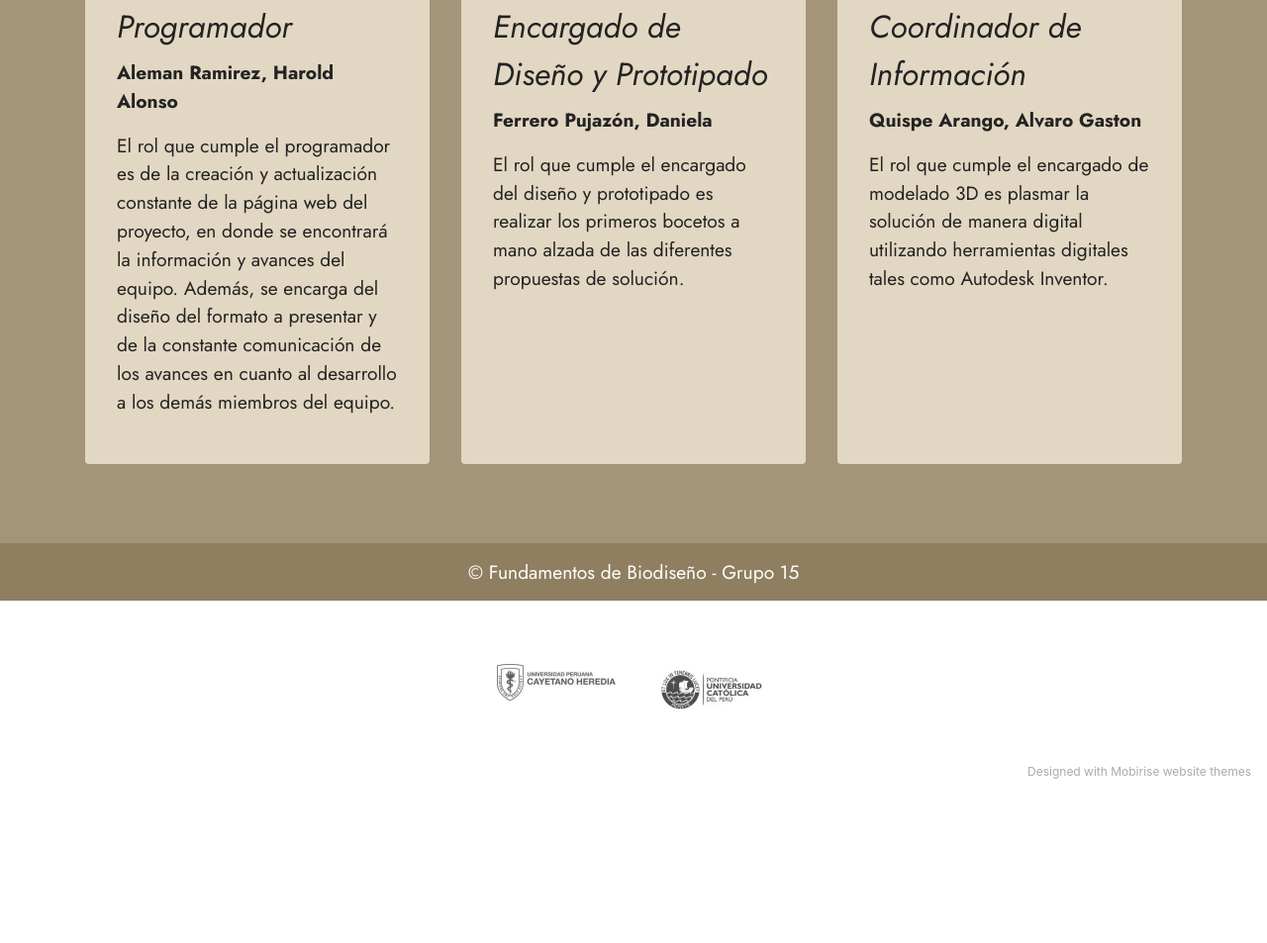
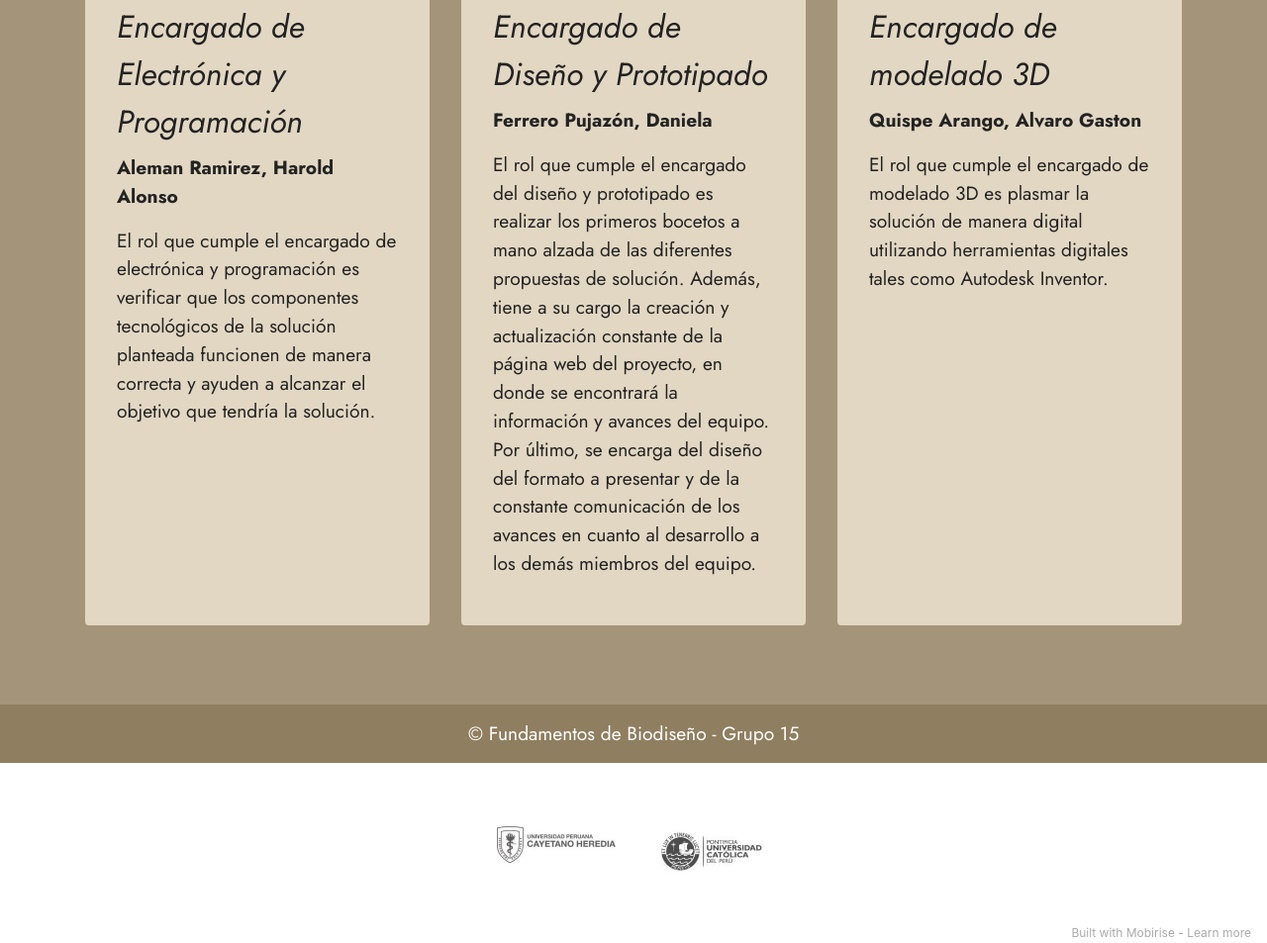
Before and after one commit to equipo15-funbio/entregable1, a plain HTML site: page index.html in a window 1280 px wide. Shown: the part 2317-3270 px from the top of the page at 99% size. Before the commit the page ends 3121 px from the top, so only its background shows below. Drawn offline with Linux system fonts and the light colour scheme.

```diff
--- a/index.html
+++ b/index.html
@@ -116,7 +116,7 @@
                         <img src="assets/images/unnamed-1.jpeg" alt="" title="" data-slide-to="2">
                     </div>
                     <div class="item-content">
-                        <h5 class="item-title mbr-fonts-style display-5"><em>Encargado de la Descripción de las Propuestas</em>&nbsp;</h5>
+                        <h5 class="item-title mbr-fonts-style display-5"><em>Encargada de la Descripción de las Propuestas</em>&nbsp;</h5>
                         <h6 class="item-subtitle mbr-fonts-style mt-1 display-7"><strong>Ojeda Quispe, Fiorella Cristina&nbsp;</strong></h6>
                         <p class="mbr-text mbr-fonts-style mt-3 display-7">El rol que cumple este encargado es de realizar la descripción de la propuesta de solución que le daremos al problema. De igual manera, la gestión de las alternativas de solución y marcar las pautas de proceso de ideación mediante algunas tablas de valoración. </p>
                     </div>
@@ -142,10 +142,9 @@
                         <img src="assets/images/whatsapp-image-2020-09-10-at-22.28.10.jpeg" alt="" title="">
                     </div>
                     <div class="item-content">
-                        <h5 class="item-title mbr-fonts-style display-5"><a href="#top" class="text-primary">
-</a><em>Programador&nbsp;</em></h5>
+                        <h5 class="item-title mbr-fonts-style display-5"><a href="#top" class="text-primary"></a><em>Encargado de Electrónica y Programación</em></h5>
                         <h6 class="item-subtitle mbr-fonts-style mt-1 display-7"><strong>Aleman Ramirez, Harold Alonso</strong></h6>
-                        <p class="mbr-text mbr-fonts-style mt-3 display-7">El rol que cumple el programador es de la creación y actualización constante de la página web del proyecto, en donde se encontrará la información y avances del equipo. Además, se encarga del diseño del formato a presentar y de la constante comunicación de los avances en cuanto al desarrollo a los demás miembros del equipo.</p>
+                        <p class="mbr-text mbr-fonts-style mt-3 display-7">El rol que cumple el encargado de electrónica y programación es verificar que los componentes tecnológicos de la solución planteada funcionen de manera correcta y ayuden a alcanzar el objetivo que tendría la solución.&nbsp;</p>
                     </div>
 
                 </div>
@@ -158,7 +157,7 @@
                     <div class="item-content">
                         <h5 class="item-title mbr-fonts-style display-5"><em>Encargado de Diseño y Prototipado</em></h5>
                         <h6 class="item-subtitle mbr-fonts-style mt-1 display-7"><strong>Ferrero Pujazón, Daniela</strong></h6>
-                        <p class="mbr-text mbr-fonts-style mt-3 display-7">El rol que cumple el encargado del diseño y prototipado es realizar los primeros bocetos a mano alzada de las diferentes propuestas de solución.<br>
+                        <p class="mbr-text mbr-fonts-style mt-3 display-7">El rol que cumple el encargado del diseño y prototipado es realizar los primeros bocetos a mano alzada de las diferentes propuestas de solución. Además, tiene a su cargo la creación&nbsp;y actualización constante de la página web del proyecto, en donde se encontrará la información y avances del equipo. Por último,&nbsp;se encarga del diseño del formato a presentar y de la constante comunicación de los avances en cuanto al desarrollo a los demás miembros del equipo.<br>
                         </p>
                     </div>
 
@@ -170,7 +169,7 @@
                         <img src="assets/images/4bb2e7b9-26b0-49df-b484-9f8c77aa6324.jpg" alt="" title="">
                     </div>
                     <div class="item-content">
-                        <h5 class="item-title mbr-fonts-style display-5"><em>Coordinador de Información</em></h5>
+                        <h5 class="item-title mbr-fonts-style display-5"><em>Encargado de modelado 3D</em></h5>
                         <h6 class="item-subtitle mbr-fonts-style mt-1 display-7"><strong>Quispe Arango, Alvaro Gaston</strong></h6>
                         <p class="mbr-text mbr-fonts-style mt-3 display-7">El rol que cumple el encargado de modelado 3D es plasmar la solución de manera digital utilizando herramientas digitales tales como Autodesk Inventor.</p>
                     </div>
@@ -221,7 +220,7 @@
 
         </div>
     </div>
-</section><section style="background-color: #fff; font-family: -apple-system, BlinkMacSystemFont, 'Segoe UI', 'Roboto', 'Helvetica Neue', Arial, sans-serif; color:#aaa; font-size:12px; padding: 0; align-items: center; display: flex;"><a href="https://mobirise.site/o" style="flex: 1 1; height: 3rem; padding-left: 1rem;"></a><p style="flex: 0 0 auto; margin:0; padding-right:1rem;">Designed with Mobirise <a href="https://mobirise.site/u" style="color:#aaa;">website</a> themes</p></section><script src="assets/web/assets/jquery/jquery.min.js"></script>  <script src="assets/popper/popper.min.js"></script>  <script src="assets/tether/tether.min.js"></script>  <script src="assets/bootstrap/js/bootstrap.min.js"></script>  <script src="assets/smoothscroll/smooth-scroll.js"></script>  <script src="assets/dropdown/js/nav-dropdown.js"></script>  <script src="assets/dropdown/js/navbar-dropdown.js"></script>  <script src="assets/touchswipe/jquery.touch-swipe.min.js"></script>  <script src="assets/theme/js/script.js"></script>
+</section><section style="background-color: #fff; font-family: -apple-system, BlinkMacSystemFont, 'Segoe UI', 'Roboto', 'Helvetica Neue', Arial, sans-serif; color:#aaa; font-size:12px; padding: 0; align-items: center; display: flex;"><a href="https://mobirise.site/p" style="flex: 1 1; height: 3rem; padding-left: 1rem;"></a><p style="flex: 0 0 auto; margin:0; padding-right:1rem;">Built with Mobirise - <a href="https://mobirise.site/l" style="color:#aaa;">Learn more</a></p></section><script src="assets/web/assets/jquery/jquery.min.js"></script>  <script src="assets/popper/popper.min.js"></script>  <script src="assets/tether/tether.min.js"></script>  <script src="assets/bootstrap/js/bootstrap.min.js"></script>  <script src="assets/smoothscroll/smooth-scroll.js"></script>  <script src="assets/dropdown/js/nav-dropdown.js"></script>  <script src="assets/dropdown/js/navbar-dropdown.js"></script>  <script src="assets/touchswipe/jquery.touch-swipe.min.js"></script>  <script src="assets/theme/js/script.js"></script>
 
 
 </body>
```
Also changed, not shown: assets/theme/js/script.js, 1 other file.
